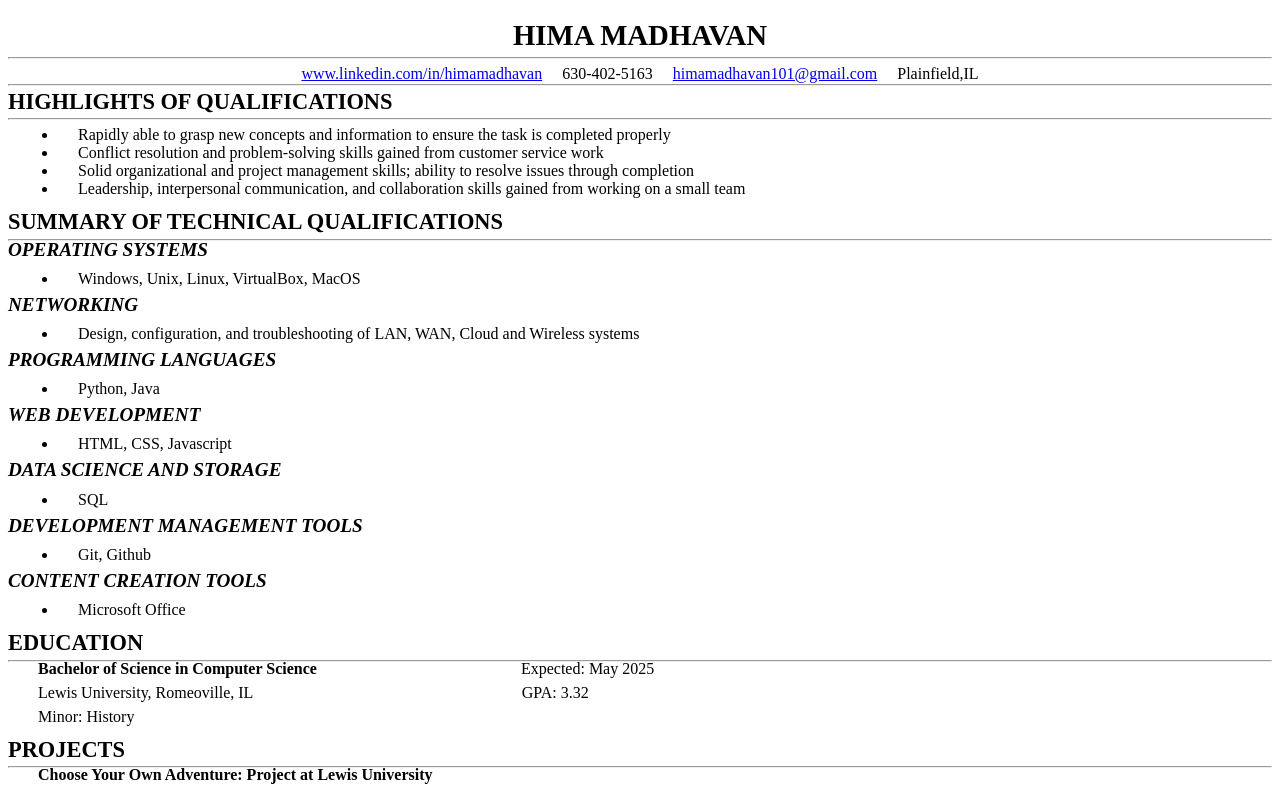
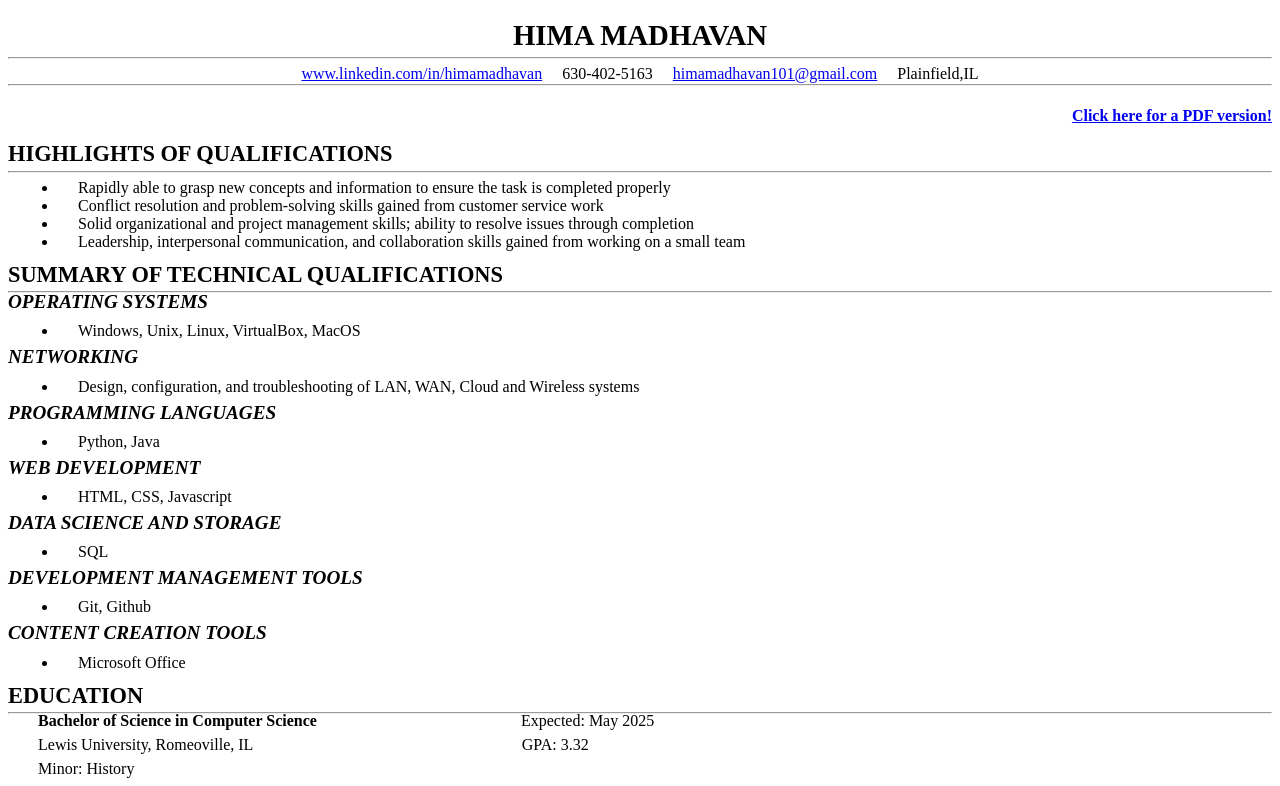
Before and after one commit to hmadhavann/resume, a plain HTML site: page index.html in a window 1280 px wide. Shown: the top 786 px of the page. Drawn offline with Linux system fonts and the light colour scheme.

Commit message:
added in pdf version link

```diff
--- a/index.html
+++ b/index.html
@@ -13,6 +13,7 @@
             himamadhavan101@gmail.com</a> Plainfield,IL</p>
     </div>
     <hr>
+    <h4><a href="Resume.pdf">Click here for a PDF version!</a></h4>
     <h2>HIGHLIGHTS OF QUALIFICATIONS</h2>
     <hr>
     <p>
--- a/style.css
+++ b/style.css
@@ -24,6 +24,9 @@ h3{
     font-style: italic;
     text-indent: 0px;
 
+}
+h4{
+    text-align: right;
 }
 
 ul {
```
Also changed, not shown: 1 other file.
